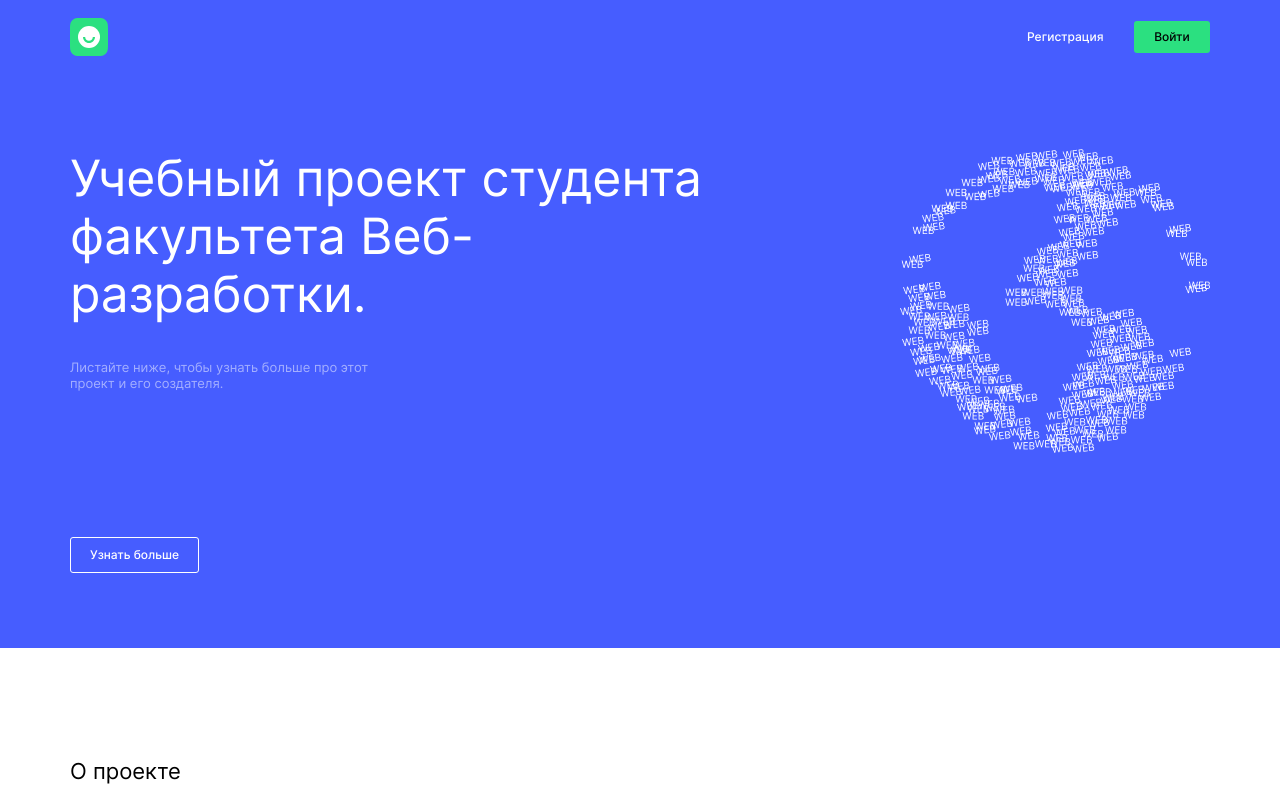
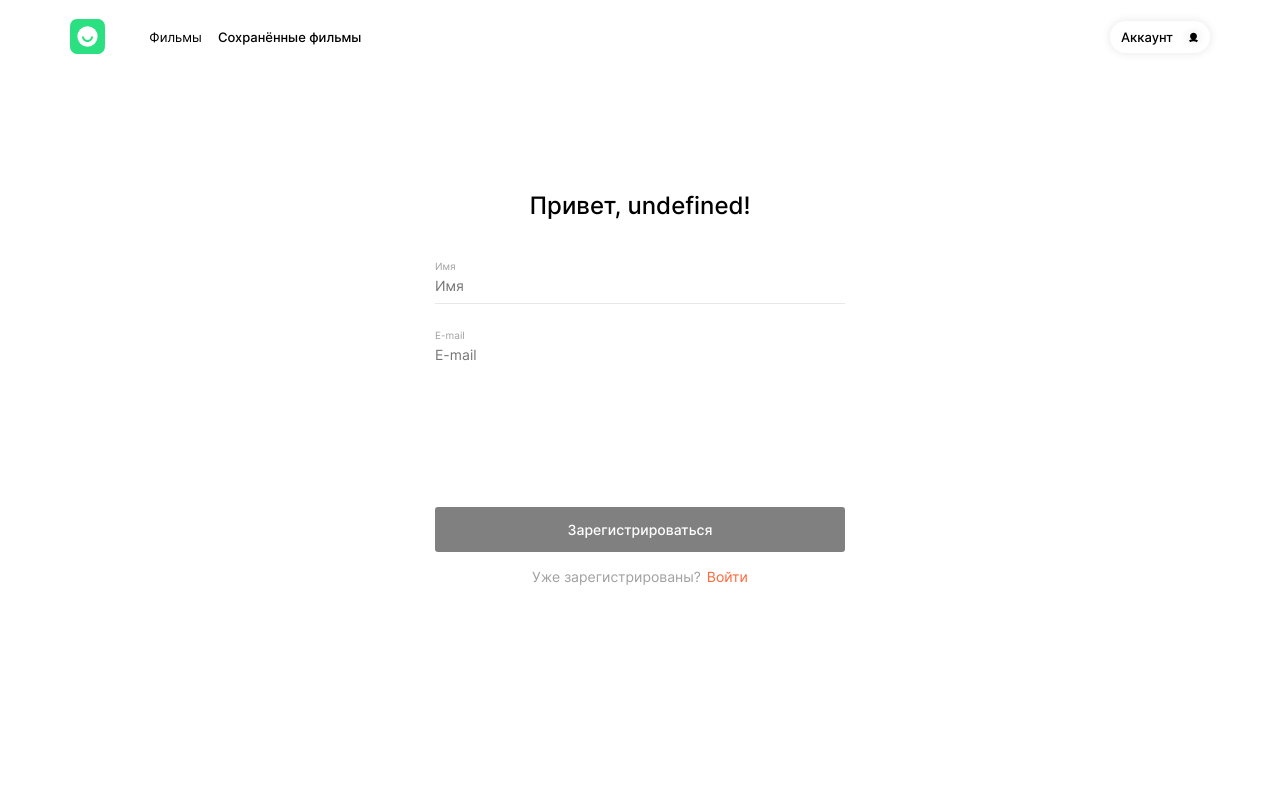
Before and after one commit to Meder84/movies-explorer-frontend, a React (Create React App) app: page /profile in a window 1280 px wide. Before the commit this address led to /. Shown: the top 800 px of the page. Built offline with nearby package versions, Linux system fonts and the light colour scheme.

Commit message:
refactor: component Profile

```diff
--- a/src/components/App/App.js
+++ b/src/components/App/App.js
@@ -66,8 +66,7 @@
         formReset();
         history.push('/movies');
         setState({
-          loggedIn: true,
-          email: email,
+          loggedIn: true
         });
       })
       .catch((err) => {
@@ -136,12 +135,12 @@
             <SavedMovies />
           </ProtectedRoute>
 
-          <ProtectedRoute path="/profile" loggedIn={state.loggedIn}>
+          <Route path="/profile" loggedIn={state.loggedIn}>
             <Profile
               loggedIn={state.loggedIn}
               handleLogout={handleLogout}
             />
-          </ProtectedRoute>
+          </Route>
 
           <Route path="/signup">
             <Register
@@ -157,6 +156,7 @@
               handleLogin={handleLogin}
               message={message}
               resetMessage={resetMessage}
+              history={history}
             />
           </Route>
 
--- a/src/components/Profile/Profile.css
+++ b/src/components/Profile/Profile.css
@@ -2,7 +2,7 @@
   display: flex;
   flex-direction: column;
   align-items: flex-start;
-  width: 396px;
+  width: 100%;
   margin: 0 auto;
   box-sizing: border-box;
   transition: 0.4s ease-in-out;
@@ -10,12 +10,10 @@
 
 .profile__header {
   display: flex;
-  align-items: flex-end;
   width: 100%;
-  min-height: 148px;
   box-sizing: border-box;
   transition: 0.4s ease-in-out;
-  padding-bottom: 22px;
+  padding: 0;
 }
 
 .profile__fieldset-main {
@@ -30,7 +28,8 @@
 }
 
 .profile__form {
-  text-align: start;
+  width: 410px;
+  padding-top: 74px;
 }
 
 .profile__input-container_border-none{
```
